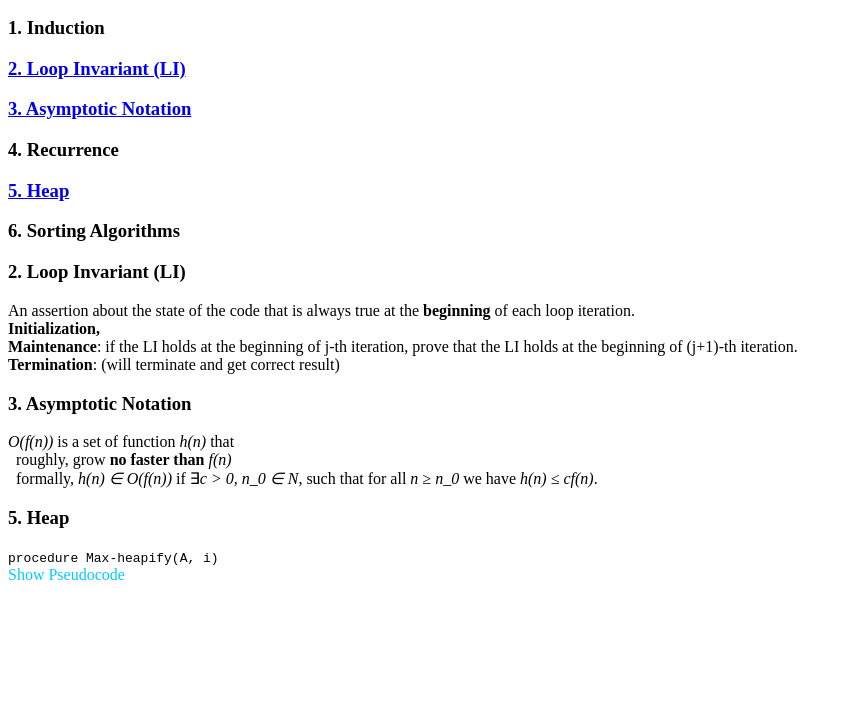
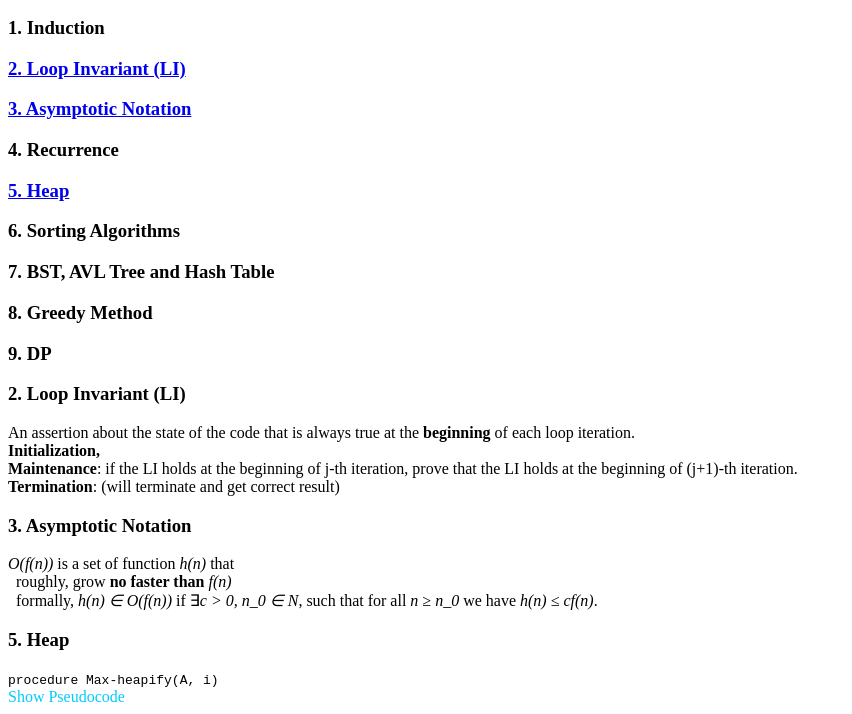
Before and after one commit to DulongSang/DulongSang.github.io, a plain HTML site: page c204/index.html in a window 1280 px wide. Shown: the part 110-824 px from the top of the page, without its empty margins (0-852 px from the left). Before the commit the page ends 800 px from the top, so only its background shows below. Drawn offline with nearby package versions, Linux system fonts and the light colour scheme.

Commit message:
Update index.html

```diff
--- a/c204/index.html
+++ b/c204/index.html
@@ -19,6 +19,9 @@
     <h3>4. Recurrence</h3>
     <h3><a href="#content-5">5. Heap</a></h3>
     <h3>6. Sorting Algorithms</h3>
+    <h3>7. BST, AVL Tree and Hash Table</h3>
+    <h3>8. Greedy Method</h3>
+    <h3>9. DP</h3>
 
     <h3 id="content-2">2. Loop Invariant (LI)</h3>
     <div>An assertion about the state of the code that is always true at the <b>beginning</b> of each loop iteration.</div>
```
